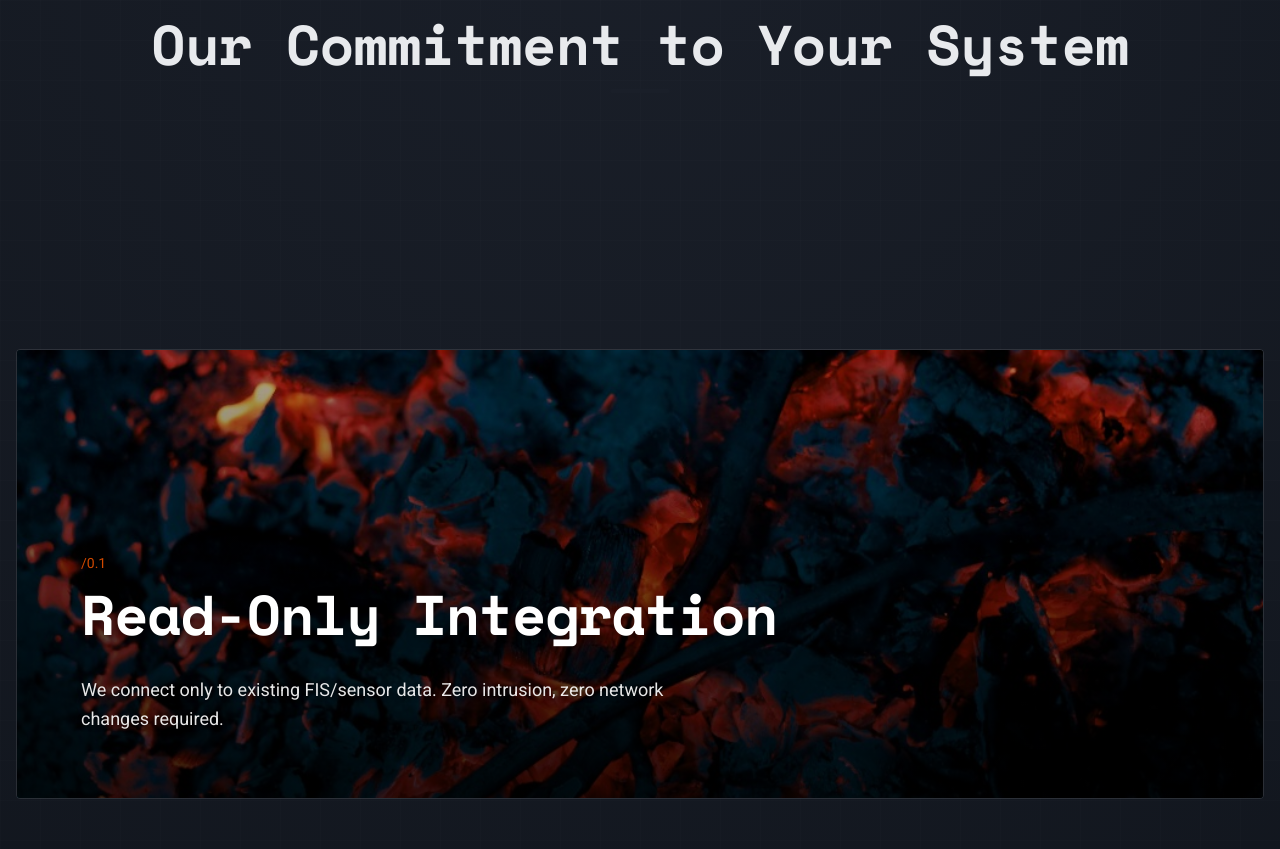
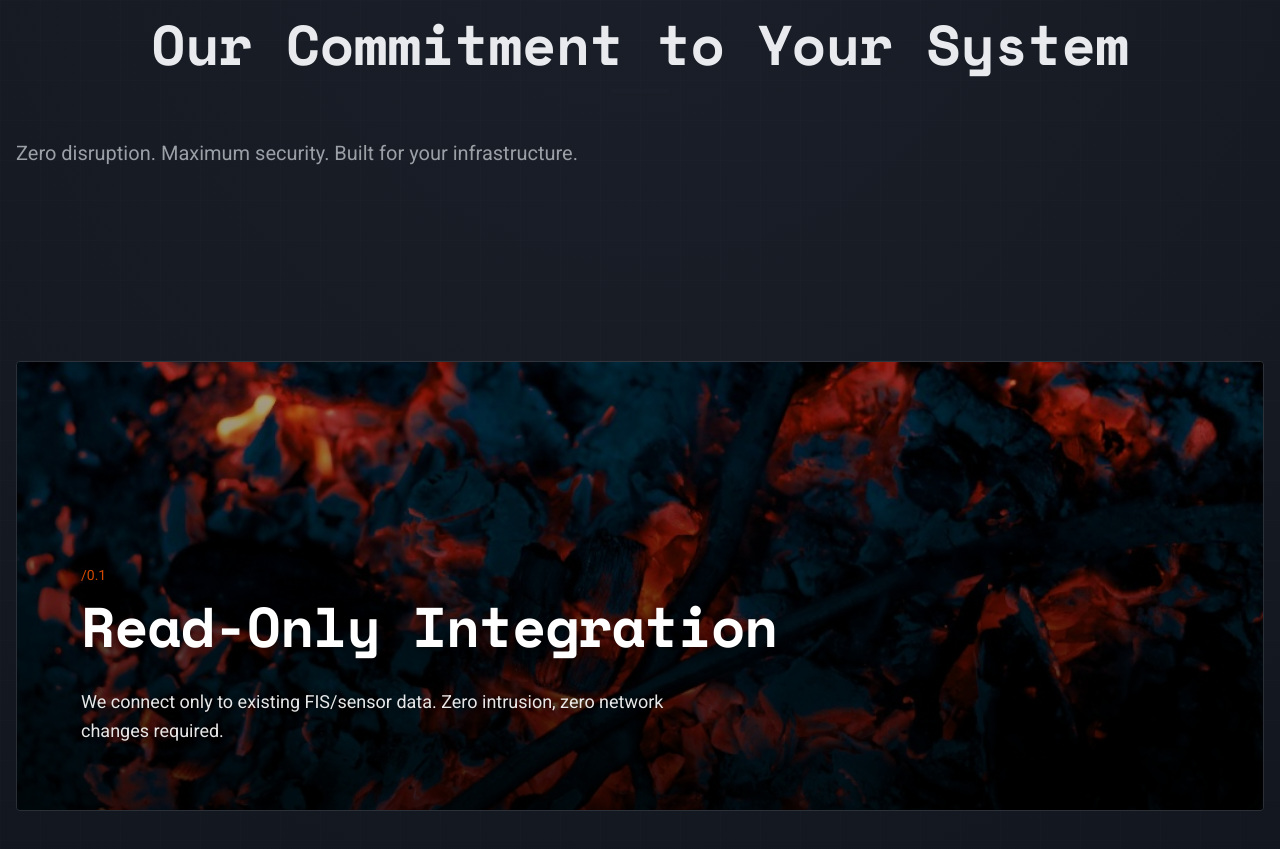
Before and after one commit to andrewgt3/gaia-predictive, a React (Vite) app: page / in a window 1280 px wide. Shown: the part 920-1769 px from the top of the page. Built offline with nearby package versions, Linux system fonts and the light colour scheme.

Commit message:
Add subtitle to Commitment section to fill empty space

```diff
--- a/src/components/Commitment.jsx
+++ b/src/components/Commitment.jsx
@@ -29,6 +29,7 @@ const Commitment = () => {
         <section id="about" ref={ref} className={`commitment animate-on-scroll ${isVisible ? 'visible' : ''}`}>
             <div className="container">
                 <h2 className="section-title">Our Commitment to Your System</h2>
+                <p className="section-subtitle">Zero disruption. Maximum security. Built for your infrastructure.</p>
                 <div className="commitment-list">
                     {commitments.map((item, index) => (
                         <div key={index} className="commitment-item">
```
